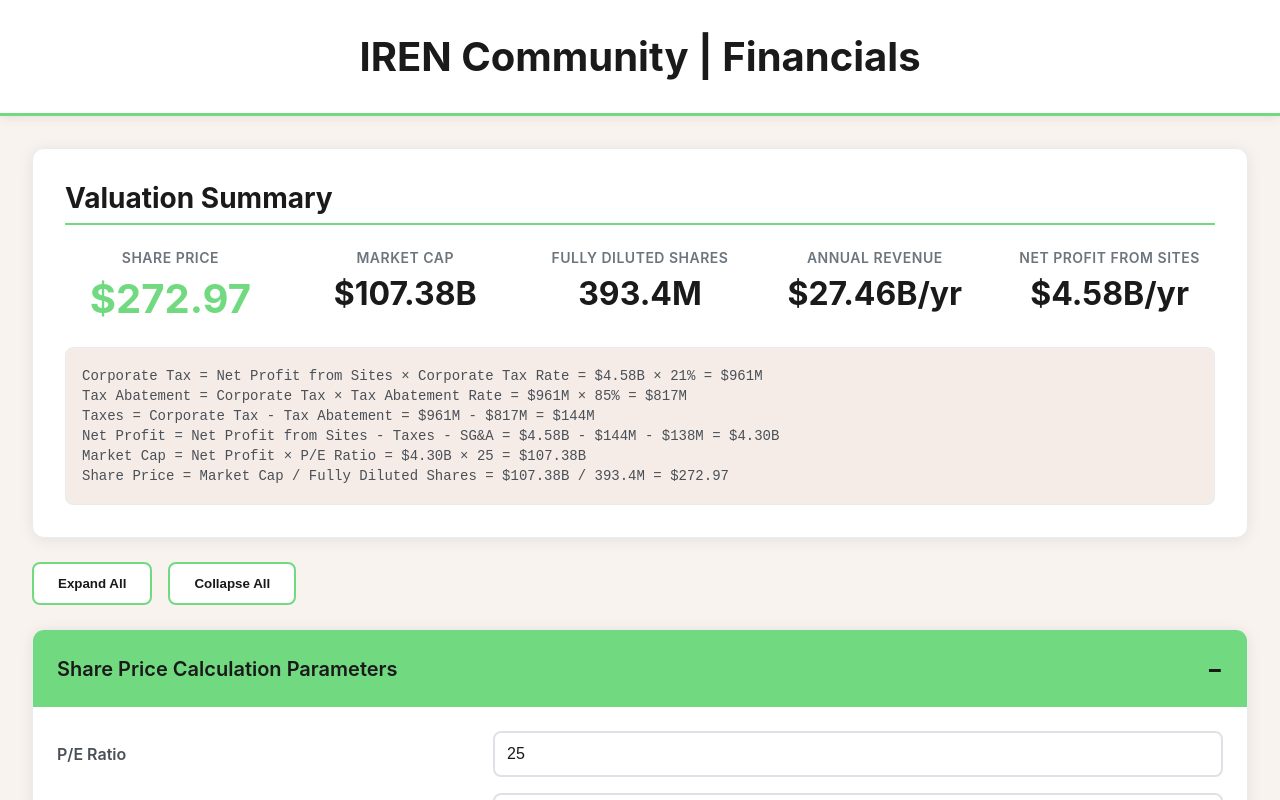
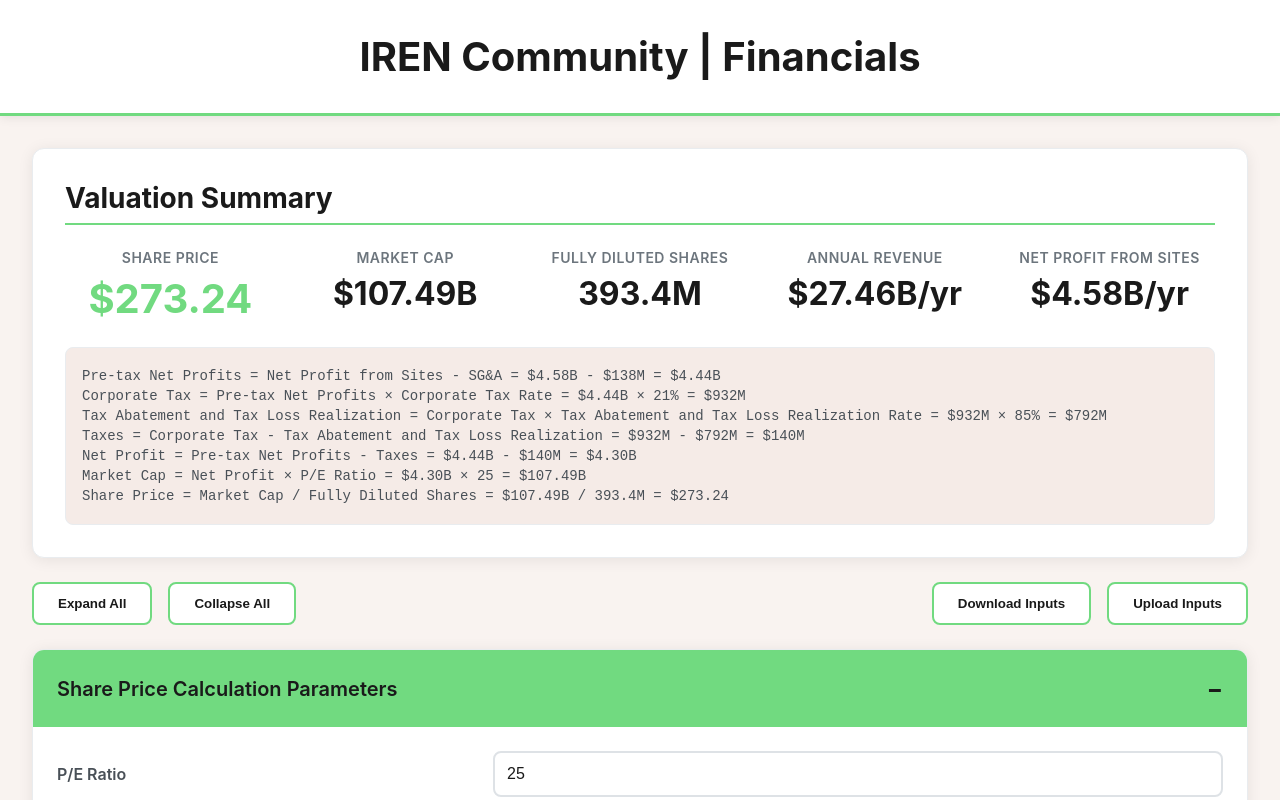
Before and after one commit to JiahanLiu/IREN-Community, a React (Vite) app: page / in a window 1280 px wide. Shown: the top 800 px of the page. Built offline with nearby package versions, Linux system fonts and the light colour scheme.

Commit message:
Fix Screen White Out Errors When Deleting Certain Fields

```diff
--- a/src/App.css
+++ b/src/App.css
@@ -408,7 +408,14 @@
   display: flex;
   gap: 1rem;
   margin-bottom: 1.5rem;
-  justify-content: flex-start;
+  justify-content: space-between;
+  align-items: center;
+}
+
+.control-btn-left,
+.control-btn-right {
+  display: flex;
+  gap: 1rem;
 }
 
 .control-btn {
--- a/src/App.jsx
+++ b/src/App.jsx
@@ -208,6 +208,87 @@
     setSites(sites.map(site => ({ ...site, accordionOpen: false })));
   };
 
+  const downloadCSV = () => {
+    const data = {
+      gpuPrices,
+      useDirectSharesInput,
+      directShares,
+      currentShares,
+      dilutionPercentage,
+      peRatio,
+      corporateTaxRate,
+      taxAbatementRate,
+      sgaExpense,
+      sites: sites.map(site => ({
+        id: site.id,
+        name: site.name,
+        type: site.type,
+        enabled: site.enabled,
+        data: site.data
+      }))
+    };
+
+    const csvContent = JSON.stringify(data, null, 2);
+    const blob = new Blob([csvContent], { type: 'application/json' });
+    const url = URL.createObjectURL(blob);
+    const link = document.createElement('a');
+    link.href = url;
+    link.download = 'iren-financials-config.json';
+    document.body.appendChild(link);
+    link.click();
+    document.body.removeChild(link);
+    URL.revokeObjectURL(url);
+  };
+
+  const uploadCSV = (event) => {
+    const file = event.target.files[0];
+    if (!file) return;
+
+    const reader = new FileReader();
+    reader.onload = (e) => {
+      try {
+        const data = JSON.parse(e.target.result);
+
+        // Update GPU prices if present
+        if (data.gpuPrices) {
+          setGpuPrices({
+            hyperscaleBulkGB300: data.gpuPrices.hyperscaleBulkGB300 ?? gpuPrices.hyperscaleBulkGB300,
+            gb300: data.gpuPrices.gb300 ?? gpuPrices.gb300,
+            b200: data.gpuPrices.b200 ?? gpuPrices.b200,
+            b300: data.gpuPrices.b300 ?? gpuPrices.b300,
+            mi350x: data.gpuPrices.mi350x ?? gpuPrices.mi350x,
+          });
+        }
+
+        // Update share calculation parameters if present
+        if (data.useDirectSharesInput !== undefined) setUseDirectSharesInput(data.useDirectSharesInput);
+        if (data.directShares !== undefined) setDirectShares(data.directShares);
+        if (data.currentShares !== undefined) setCurrentShares(data.currentShares);
+        if (data.dilutionPercentage !== undefined) setDilutionPercentage(data.dilutionPercentage);
+        if (data.peRatio !== undefined) setPeRatio(data.peRatio);
+        if (data.corporateTaxRate !== undefined) setCorporateTaxRate(data.corporateTaxRate);
+        if (data.taxAbatementRate !== undefined) setTaxAbatementRate(data.taxAbatementRate);
+        if (data.sgaExpense !== undefined) setSgaExpense(data.sgaExpense);
+
+        // Update sites if present
+        if (data.sites && Array.isArray(data.sites)) {
+          setSites(data.sites.map(site => ({
+            ...site,
+            accordionOpen: site.accordionOpen ?? true,
+            data: { ...site.data }
+          })));
+        }
+
+        alert('Configuration loaded successfully!');
+      } catch (error) {
+        alert('Error loading configuration file. Please check the file format.');
+        console.error('Upload error:', error);
+      }
+    };
+    reader.readAsText(file);
+    event.target.value = ''; // Reset file input
+  };
+
   const deleteSite = (id) => {
     setSites(sites.filter(site => site.id !== id));
   };
@@ -303,20 +384,21 @@
       itLoad = data.itLoadUnit === 'GW' ? itLoadValue * 1000 : itLoadValue;
       steps.push(`IT Load: ${itLoad.toFixed(2)} MW`);
     } else {
-      const totalLoadMW = data.totalLoadUnit === 'GW' ? data.totalLoadValue * 1000 : data.totalLoadValue;
+      const totalLoadValue = data.totalLoadValue || 0;
+      const totalLoadMW = data.totalLoadUnit === 'GW' ? totalLoadValue * 1000 : totalLoadValue;
       steps.push(`Total Load: ${totalLoadMW.toFixed(2)} MW`);
-      itLoad = totalLoadMW / data.pue;
-      steps.push(`IT Load: ${totalLoadMW.toFixed(2)} MW / ${data.pue} = ${itLoad.toFixed(2)} MW`);
+      itLoad = totalLoadMW / (data.pue || 1);
+      steps.push(`IT Load: ${totalLoadMW.toFixed(2)} MW / ${(data.pue || 1)} = ${itLoad.toFixed(2)} MW`);
     }
 
-    const revenue = itLoad * data.revenuePerMW;
-    steps.push(`Revenue: ${itLoad.toFixed(2)} MW × $${data.revenuePerMW}M/MW-yr = $${revenue.toFixed(2)}M/yr`);
+    const revenue = itLoad * (data.revenuePerMW || 0);
+    steps.push(`Revenue: ${itLoad.toFixed(2)} MW × $${(data.revenuePerMW || 0)}M/MW-yr = $${revenue.toFixed(2)}M/yr`);
 
-    const dcCost = itLoad * data.dcCostPerMW;
-    steps.push(`DC Cost: ${itLoad.toFixed(2)} MW × $${data.dcCostPerMW}M/MW = $${dcCost.toFixed(2)}M`);
+    const dcCost = itLoad * (data.dcCostPerMW || 0);
+    steps.push(`DC Cost: ${itLoad.toFixed(2)} MW × $${(data.dcCostPerMW || 0)}M/MW = $${dcCost.toFixed(2)}M`);
 
-    const dcDepreciation = dcCost / data.dcLifetime;
-    steps.push(`DC Depreciation: $${dcCost.toFixed(2)}M / ${data.dcLifetime} yrs = $${dcDepreciation.toFixed(2)}M/yr`);
+    const dcDepreciation = dcCost / (data.dcLifetime || 1);
+    steps.push(`DC Depreciation: $${dcCost.toFixed(2)}M / ${(data.dcLifetime || 1)} yrs = $${dcDepreciation.toFixed(2)}M/yr`);
 
     const netProfit = revenue - dcDepreciation;
     steps.push(`Net Profit: $${revenue.toFixed(2)}M - $${dcDepreciation.toFixed(2)}M = $${netProfit.toFixed(2)}M/yr`);
@@ -330,24 +412,24 @@
     // Calculate revenue
     let revenue = 0;
     if (data.revenueMode === 'direct') {
-      revenue = data.toplineRevenue;
+      revenue = data.toplineRevenue || 0;
       steps.push(`Revenue: $${revenue.toFixed(2)}M`);
     } else if (data.revenueMode === 'nebius') {
       const irenMsftBase = 9700; // $9.7B
-      revenue = (data.nebiusGpuCount / 76) * irenMsftBase;
-      steps.push(`Revenue: (${data.nebiusGpuCount}k / 76k) × $${irenMsftBase}M = $${revenue.toFixed(2)}M`);
+      revenue = ((data.nebiusGpuCount || 0) / 76) * irenMsftBase;
+      steps.push(`Revenue: (${(data.nebiusGpuCount || 0)}k / 76k) × $${irenMsftBase}M = $${revenue.toFixed(2)}M`);
     }
 
-    const ebitda = revenue * (data.ebitdaMargin / 100);
-    steps.push(`EBITDA: $${revenue.toFixed(2)}M × ${data.ebitdaMargin}% = $${ebitda.toFixed(2)}M`);
+    const ebitda = revenue * ((data.ebitdaMargin || 0) / 100);
+    steps.push(`EBITDA: $${revenue.toFixed(2)}M × ${(data.ebitdaMargin || 0)}% = $${ebitda.toFixed(2)}M`);
 
-    const ebitdaPerYear = ebitda / data.contractYears;
-    steps.push(`EBITDA/yr: $${ebitda.toFixed(2)}M / ${data.contractYears} yrs = $${ebitdaPerYear.toFixed(2)}M/yr`);
+    const ebitdaPerYear = ebitda / (data.contractYears || 1);
+    steps.push(`EBITDA/yr: $${ebitda.toFixed(2)}M / ${(data.contractYears || 1)} yrs = $${ebitdaPerYear.toFixed(2)}M/yr`);
 
     // GPU depreciation
     let totalHardwareCost = 0;
     if (data.hardwareMode === 'total') {
-      totalHardwareCost = data.totalHardwareCost;
+      totalHardwareCost = data.totalHardwareCost || 0;
     } else if (data.hardwareMode === 'gpus') {
       const gpus = data.gpus || {};
       totalHardwareCost =
@@ -359,8 +441,8 @@
       steps.push(`Total Hardware Cost: $${totalHardwareCost.toFixed(2)}M`);
     }
 
-    const gpuDepreciation = totalHardwareCost / data.contractYears;
-    steps.push(`GPU Depreciation: $${totalHardwareCost.toFixed(2)}M / ${data.contractYears} yrs = $${gpuDepreciation.toFixed(2)}M/yr`);
+    const gpuDepreciation = totalHardwareCost / (data.contractYears || 1);
+    steps.push(`GPU Depreciation: $${totalHardwareCost.toFixed(2)}M / ${(data.contractYears || 1)} yrs = $${gpuDepreciation.toFixed(2)}M/yr`);
 
     // DC depreciation
     let itLoad;
@@ -369,26 +451,27 @@
       itLoad = data.itLoadUnit === 'GW' ? itLoadValue * 1000 : itLoadValue;
       steps.push(`IT Load: ${itLoad.toFixed(2)} MW`);
     } else {
-      const sizeMW = data.sizeUnit === 'GW' ? data.sizeValue * 1000 : data.sizeValue;
+      const sizeValue = data.sizeValue || 0;
+      const sizeMW = data.sizeUnit === 'GW' ? sizeValue * 1000 : sizeValue;
       itLoad = sizeMW / (data.pue || 1);
-      steps.push(`IT Load: ${sizeMW.toFixed(2)} MW / ${data.pue || 1} = ${itLoad.toFixed(2)} MW`);
+      steps.push(`IT Load: ${sizeMW.toFixed(2)} MW / ${(data.pue || 1)} = ${itLoad.toFixed(2)} MW`);
     }
 
-    const dcCost = itLoad * data.dcCostPerMW;
-    const dcDepreciation = dcCost / data.dcLifetime;
-    steps.push(`DC Depreciation: (${itLoad.toFixed(2)} MW × $${data.dcCostPerMW}M/MW) / ${data.dcLifetime} yrs = $${dcDepreciation.toFixed(2)}M/yr`);
+    const dcCost = itLoad * (data.dcCostPerMW || 0);
+    const dcDepreciation = dcCost / (data.dcLifetime || 1);
+    steps.push(`DC Depreciation: (${itLoad.toFixed(2)} MW × $${(data.dcCostPerMW || 0)}M/MW) / ${(data.dcLifetime || 1)} yrs = $${dcDepreciation.toFixed(2)}M/yr`);
 
     // Interest calculation - Amortized Monthly Payments
-    const prepayment = revenue * (data.prepaymentPercent / 100);
-    steps.push(`Prepayment: $${revenue.toFixed(2)}M × ${data.prepaymentPercent}% = $${prepayment.toFixed(2)}M`);
+    const prepayment = revenue * ((data.prepaymentPercent || 0) / 100);
+    steps.push(`Prepayment: $${revenue.toFixed(2)}M × ${(data.prepaymentPercent || 0)}% = $${prepayment.toFixed(2)}M`);
 
     const initialDebt = totalHardwareCost - prepayment;
     steps.push(`Initial Debt: $${totalHardwareCost.toFixed(2)}M - $${prepayment.toFixed(2)}M = $${initialDebt.toFixed(2)}M`);
 
     // Calculate monthly payment using amortization formula
-    const annualRate = data.interestRate / 100;
+    const annualRate = (data.interestRate || 0) / 100;
     const monthlyRate = annualRate / 12;
-    const totalMonths = data.debtYears * 12;
+    const totalMonths = (data.debtYears || 1) * 12;
     const monthlyPayment = initialDebt * (monthlyRate * Math.pow(1 + monthlyRate, totalMonths)) / (Math.pow(1 + monthlyRate, totalMonths) - 1);
     const annualPayment = monthlyPayment * 12;
     steps.push(`Monthly Payment (Amortized): $${monthlyPayment.toFixed(2)}M/month`);
@@ -397,7 +480,7 @@
     // Calculate interest for each year (aggregated from monthly)
     let remainingBalance = initialDebt;
     let totalInterest = 0;
-    for (let year = 1; year <= data.debtYears; year++) {
+    for (let year = 1; year <= (data.debtYears || 1); year++) {
       let yearInterest = 0;
       let yearPrincipal = 0;
       const startBalance = remainingBalance;
@@ -469,11 +552,11 @@
   const calculateIRENCloudProfit = (data, prices) => {
     const steps = [];
 
-    const revenue = data.toplineRevenue;
+    const revenue = data.toplineRevenue || 0;
     steps.push(`Revenue: $${revenue.toFixed(2)}M`);
 
-    const ebitda = revenue * (data.ebitdaMargin / 100);
-    steps.push(`EBITDA: $${revenue.toFixed(2)}M × ${data.ebitdaMargin}% = $${ebitda.toFixed(2)}M`);
+    const ebitda = revenue * ((data.ebitdaMargin || 0) / 100);
+    steps.push(`EBITDA: $${revenue.toFixed(2)}M × ${(data.ebitdaMargin || 0)}% = $${ebitda.toFixed(2)}M`);
 
     // GPU depreciation
     const gpus = data.gpus || {};
@@ -485,8 +568,8 @@
       (gpus.hyperscaleBulkGB300 || 0) * prices.hyperscaleBulkGB300 / 1000000;
     steps.push(`Total GPU Cost: $${totalGpuCost.toFixed(2)}M`);
 
-    const gpuDepreciation = totalGpuCost / data.gpuUsefulLife;
-    steps.push(`GPU Depreciation: $${totalGpuCost.toFixed(2)}M / ${data.gpuUsefulLife} yrs = $${gpuDepreciation.toFixed(2)}M/yr`);
+    const gpuDepreciation = totalGpuCost / (data.gpuUsefulLife || 1);
+    steps.push(`GPU Depreciation: $${totalGpuCost.toFixed(2)}M / ${(data.gpuUsefulLife || 1)} yrs = $${gpuDepreciation.toFixed(2)}M/yr`);
 
     // Calculate IT Load based on input mode
     let itLoad;
@@ -495,10 +578,11 @@
       itLoad = data.itLoadUnit === 'GW' ? itLoadValue * 1000 : itLoadValue;
       steps.push(`IT Load: ${itLoad.toFixed(2)} MW`);
     } else {
-      const sizeMW = data.sizeUnit === 'GW' ? data.sizeValue * 1000 : data.sizeValue;
+      const sizeValue = data.sizeValue || 0;
+      const sizeMW = data.sizeUnit === 'GW' ? sizeValue * 1000 : sizeValue;
       itLoad = sizeMW / (data.pue || 1);
       steps.push(`Total Load: ${sizeMW.toFixed(2)} MW`);
-      steps.push(`IT Load: ${sizeMW.toFixed(2)} MW / ${data.pue || 1} = ${itLoad.toFixed(2)} MW`);
+      steps.push(`IT Load: ${sizeMW.toFixed(2)} MW / ${(data.pue || 1)} = ${itLoad.toFixed(2)} MW`);
     }
 
     // DC depreciation
@@ -506,24 +590,24 @@
     if (data.dcType === 'retrofit') {
       const retrofitCapex = itLoad * (data.retrofitCapexPerMW || 0);
       dcDepreciation = retrofitCapex / (data.dcLifetime || 20);
-      steps.push(`Retrofit Capex: ${itLoad.toFixed(2)} MW × $${data.retrofitCapexPerMW || 0}M/MW = $${retrofitCapex.toFixed(2)}M`);
-      steps.push(`DC Depreciation (Retrofit): $${retrofitCapex.toFixed(2)}M / ${data.dcLifetime || 20} yrs = $${dcDepreciation.toFixed(2)}M/yr`);
+      steps.push(`Retrofit Capex: ${itLoad.toFixed(2)} MW × $${(data.retrofitCapexPerMW || 0)}M/MW = $${retrofitCapex.toFixed(2)}M`);
+      steps.push(`DC Depreciation (Retrofit): $${retrofitCapex.toFixed(2)}M / ${(data.dcLifetime || 20)} yrs = $${dcDepreciation.toFixed(2)}M/yr`);
     } else {
       const dcCostPerMW = data.dcCostPerMW || 0;
       const dcCost = itLoad * dcCostPerMW;
-      dcDepreciation = dcCost / data.dcLifetime;
+      dcDepreciation = dcCost / (data.dcLifetime || 1);
       steps.push(`DC Cost: ${itLoad.toFixed(2)} MW × $${dcCostPerMW}M/MW = $${dcCost.toFixed(2)}M`);
-      steps.push(`DC Depreciation: $${dcCost.toFixed(2)}M / ${data.dcLifetime} yrs = $${dcDepreciation.toFixed(2)}M/yr`);
+      steps.push(`DC Depreciation: $${dcCost.toFixed(2)}M / ${(data.dcLifetime || 1)} yrs = $${dcDepreciation.toFixed(2)}M/yr`);
     }
 
     // Interest calculation - Amortized Monthly Payments
-    const initialDebt = totalGpuCost * (data.debtPercent / 100);
-    steps.push(`Initial Debt: $${totalGpuCost.toFixed(2)}M × ${data.debtPercent}% = $${initialDebt.toFixed(2)}M`);
+    const initialDebt = totalGpuCost * ((data.debtPercent || 0) / 100);
+    steps.push(`Initial Debt: $${totalGpuCost.toFixed(2)}M × ${(data.debtPercent || 0)}% = $${initialDebt.toFixed(2)}M`);
 
     // Calculate monthly payment using amortization formula
-    const annualRate = data.interestRate / 100;
+    const annualRate = (data.interestRate || 0) / 100;
     const monthlyRate = annualRate / 12;
-    const totalMonths = data.debtYears * 12;
+    const totalMonths = (data.debtYears || 1) * 12;
     const monthlyPayment = initialDebt * (monthlyRate * Math.pow(1 + monthlyRate, totalMonths)) / (Math.pow(1 + monthlyRate, totalMonths) - 1);
     const annualPayment = monthlyPayment * 12;
     steps.push(`Monthly Payment (Amortized): $${monthlyPayment.toFixed(2)}M/month`);
@@ -532,7 +616,7 @@
     // Calculate interest for each year (aggregated from monthly)
     let remainingBalance = initialDebt;
     let totalInterest = 0;
-    for (let year = 1; year <= data.debtYears; year++) {
+    for (let year = 1; year <= (data.debtYears || 1); year++) {
       let yearInterest = 0;
       let yearPrincipal = 0;
       const startBalance = remainingBalance;
@@ -550,14 +634,14 @@
       steps.push(`Year ${year}: Interest = $${yearInterest.toFixed(2)}M, Principal = $${yearPrincipal.toFixed(2)}M, Ending Balance = $${remainingBalance.toFixed(2)}M`);
     }
 
-    const averageInterestPerYear = totalInterest / data.debtYears;
-    steps.push(`Average Interest/yr: $${totalInterest.toFixed(2)}M / ${data.debtYears} yrs = $${averageInterestPerYear.toFixed(2)}M/yr`);
+    const averageInterestPerYear = totalInterest / (data.debtYears || 1);
+    steps.push(`Average Interest/yr: $${totalInterest.toFixed(2)}M / ${(data.debtYears || 1)} yrs = $${averageInterestPerYear.toFixed(2)}M/yr`);
 
-    const residualValue = totalGpuCost * (data.residualValue / 100);
-    steps.push(`GPU Residual Value: $${totalGpuCost.toFixed(2)}M × ${data.residualValue}% = $${residualValue.toFixed(2)}M`);
+    const residualValue = totalGpuCost * ((data.residualValue || 0) / 100);
+    steps.push(`GPU Residual Value: $${totalGpuCost.toFixed(2)}M × ${(data.residualValue || 0)}% = $${residualValue.toFixed(2)}M`);
 
-    const residualValuePerYear = residualValue / data.gpuUsefulLife;
-    steps.push(`GPU Residual Value/yr: $${residualValue.toFixed(2)}M / ${data.gpuUsefulLife} yrs = $${residualValuePerYear.toFixed(2)}M/yr`);
+    const residualValuePerYear = residualValue / (data.gpuUsefulLife || 1);
+    steps.push(`GPU Residual Value/yr: $${residualValue.toFixed(2)}M / ${(data.gpuUsefulLife || 1)} yrs = $${residualValuePerYear.toFixed(2)}M/yr`);
 
     const netProfit = ebitda - gpuDepreciation - dcDepreciation - averageInterestPerYear + residualValuePerYear;
     steps.push(`Net Profit: $${ebitda.toFixed(2)}M - $${gpuDepreciation.toFixed(2)}M - $${dcDepreciation.toFixed(2)}M - $${averageInterestPerYear.toFixed(2)}M + $${residualValuePerYear.toFixed(2)}M = $${netProfit.toFixed(2)}M/yr`);
@@ -570,21 +654,22 @@
     if (!site.enabled) return sum;
 
     if (site.type === 'Colocation') {
-      const totalLoadMW = site.data.totalLoadUnit === 'GW' ? site.data.totalLoadValue * 1000 : site.data.totalLoadValue;
-      const itLoad = totalLoadMW / site.data.pue;
-      const revenue = itLoad * site.data.revenuePerMW;
+      const totalLoadValue = site.data.totalLoadValue || 0;
+      const totalLoadMW = site.data.totalLoadUnit === 'GW' ? totalLoadValue * 1000 : totalLoadValue;
+      const itLoad = totalLoadMW / (site.data.pue || 1);
+      const revenue = itLoad * (site.data.revenuePerMW || 0);
       return sum + revenue;
     } else if (site.type === 'Hyperscaler Tenant') {
       let revenue = 0;
       if (site.data.revenueMode === 'direct') {
-        revenue = site.data.toplineRevenue;
+        revenue = site.data.toplineRevenue || 0;
       } else if (site.data.revenueMode === 'nebius') {
         const irenMsftBase = 9700;
-        revenue = (site.data.nebiusGpuCount / 76) * irenMsftBase;
+        revenue = ((site.data.nebiusGpuCount || 0) / 76) * irenMsftBase;
       }
       return sum + revenue;
     } else if (site.type === 'IREN Cloud') {
-      return sum + site.data.toplineRevenue;
+      return sum + (site.data.toplineRevenue || 0);
     }
     return sum;
   }, 0);
@@ -595,38 +680,45 @@
     return sum + result.netProfit;
   }, 0);
 
+  // Calculate pre-tax net profits
+  const preTaxNetProfits = totalNetProfit - (sgaExpense || 0);
+
   // Calculate taxes
-  const corporateTax = totalNetProfit * (corporateTaxRate / 100);
-  const taxAbatement = corporateTax * (taxAbatementRate / 100);
+  const corporateTax = preTaxNetProfits * ((corporateTaxRate || 0) / 100);
+  const taxAbatement = corporateTax * ((taxAbatementRate || 0) / 100);
   const taxes = corporateTax - taxAbatement;
 
-  // Subtract taxes and SG&A from net profit
-  const adjustedNetProfit = totalNetProfit - taxes - sgaExpense;
+  // Calculate net profit after taxes
+  const netProfit = preTaxNetProfits - taxes;
 
   // Calculate market cap
-  const marketCap = adjustedNetProfit * peRatio;
+  const marketCap = netProfit * (peRatio || 0);
 
   // Calculate shares
   const fullyDilutedShares = useDirectSharesInput
-    ? directShares
-    : currentShares * (1 + dilutionPercentage / 100);
+    ? (directShares || 0)
+    : (currentShares || 0) * (1 + (dilutionPercentage || 0) / 100);
 
   // Calculate share price
-  const sharePrice = marketCap / fullyDilutedShares;
+  const sharePrice = fullyDilutedShares > 0 ? marketCap / fullyDilutedShares : 0;
 
   // Helper function to format values (M or B)
   const formatValue = (value, prefix = '$', suffix = '') => {
-    if (value >= 1000) {
-      return `${prefix}${(value / 1000).toFixed(2)}B${suffix}`;
+    const numValue = Number(value) || 0;
+    if (!isFinite(numValue)) return `${prefix}0M${suffix}`;
+    if (numValue >= 1000) {
+      return `${prefix}${(numValue / 1000).toFixed(2)}B${suffix}`;
     }
-    return `${prefix}${value.toFixed(0)}M${suffix}`;
+    return `${prefix}${numValue.toFixed(0)}M${suffix}`;
   };
 
   const formatShares = (value) => {
-    if (value >= 1000) {
-      return `${(value / 1000).toFixed(2)}B`;
+    const numValue = Number(value) || 0;
+    if (!isFinite(numValue)) return '0M';
+    if (numValue >= 1000) {
+      return `${(numValue / 1000).toFixed(2)}B`;
     }
-    return `${value.toFixed(1)}M`;
+    return `${numValue.toFixed(1)}M`;
   };
 
   return (
@@ -642,7 +734,7 @@
           <div className="result-grid">
             <div className="result-item">
               <label>Share Price</label>
-              <div className="result-value highlight">${sharePrice.toFixed(2)}</div>
+              <div className="result-value highlight">${(Number(sharePrice) || 0).toFixed(2)}</div>
             </div>
             <div className="result-item">
               <label>Market Cap</label>
@@ -663,19 +755,33 @@
           </div>
 
           <div className="calc-steps">
-            <div>Corporate Tax = Net Profit from Sites × Corporate Tax Rate = {formatValue(totalNetProfit)} × {corporateTaxRate}% = {formatValue(corporateTax)}</div>
-            <div>Tax Abatement = Corporate Tax × Tax Abatement Rate = {formatValue(corporateTax)} × {taxAbatementRate}% = {formatValue(taxAbatement)}</div>
-            <div>Taxes = Corporate Tax - Tax Abatement = {formatValue(corporateTax)} - {formatValue(taxAbatement)} = {formatValue(taxes)}</div>
-            <div>Net Profit = Net Profit from Sites - Taxes - SG&A = {formatValue(totalNetProfit)} - {formatValue(taxes)} - {formatValue(sgaExpense)} = {formatValue(adjustedNetProfit)}</div>
-            <div>Market Cap = Net Profit × P/E Ratio = {formatValue(adjustedNetProfit)} × {peRatio} = {formatValue(marketCap)}</div>
-            <div>Share Price = Market Cap / Fully Diluted Shares = {formatValue(marketCap)} / {formatShares(fullyDilutedShares)} = ${sharePrice.toFixed(2)}</div>
+            <div>Pre-tax Net Profits = Net Profit from Sites - SG&A = {formatValue(totalNetProfit)} - {formatValue(sgaExpense)} = {formatValue(preTaxNetProfits)}</div>
+            <div>Corporate Tax = Pre-tax Net Profits × Corporate Tax Rate = {formatValue(preTaxNetProfits)} × {corporateTaxRate}% = {formatValue(corporateTax)}</div>
+            <div>Tax Abatement and Tax Loss Realization = Corporate Tax × Tax Abatement and Tax Loss Realization Rate = {formatValue(corporateTax)} × {taxAbatementRate}% = {formatValue(taxAbatement)}</div>
+            <div>Taxes = Corporate Tax - Tax Abatement and Tax Loss Realization = {formatValue(corporateTax)} - {formatValue(taxAbatement)} = {formatValue(taxes)}</div>
+            <div>Net Profit = Pre-tax Net Profits - Taxes = {formatValue(preTaxNetProfits)} - {formatValue(taxes)} = {formatValue(netProfit)}</div>
+            <div>Market Cap = Net Profit × P/E Ratio = {formatValue(netProfit)} × {peRatio} = {formatValue(marketCap)}</div>
+            <div>Share Price = Market Cap / Fully Diluted Shares = {formatValue(marketCap)} / {formatShares(fullyDilutedShares)} = ${(Number(sharePrice) || 0).toFixed(2)}</div>
           </div>
         </div>
 
         {/* Expand/Collapse All Buttons */}
         <div className="accordion-controls">
-          <button onClick={expandAll} className="control-btn">Expand All</button>
-          <button onClick={collapseAll} className="control-btn">Collapse All</button>
+          <div className="control-btn-left">
+            <button onClick={expandAll} className="control-btn">Expand All</button>
+            <button onClick={collapseAll} className="control-btn">Collapse All</button>
+          </div>
+          <div className="control-btn-right">
+            <button onClick={downloadCSV} className="control-btn">Download Inputs</button>
+            <button onClick={() => document.getElementById('file-upload').click()} className="control-btn">Upload Inputs</button>
+            <input
+              id="file-upload"
+              type="file"
+              accept=".json"
+              onChange={uploadCSV}
+              style={{ display: 'none' }}
+            />
+          </div>
         </div>
 
         {/* Share Calculation Inputs */}
```
Also changed, not shown: 5 other files (tests, documents, lock files or other folders).
